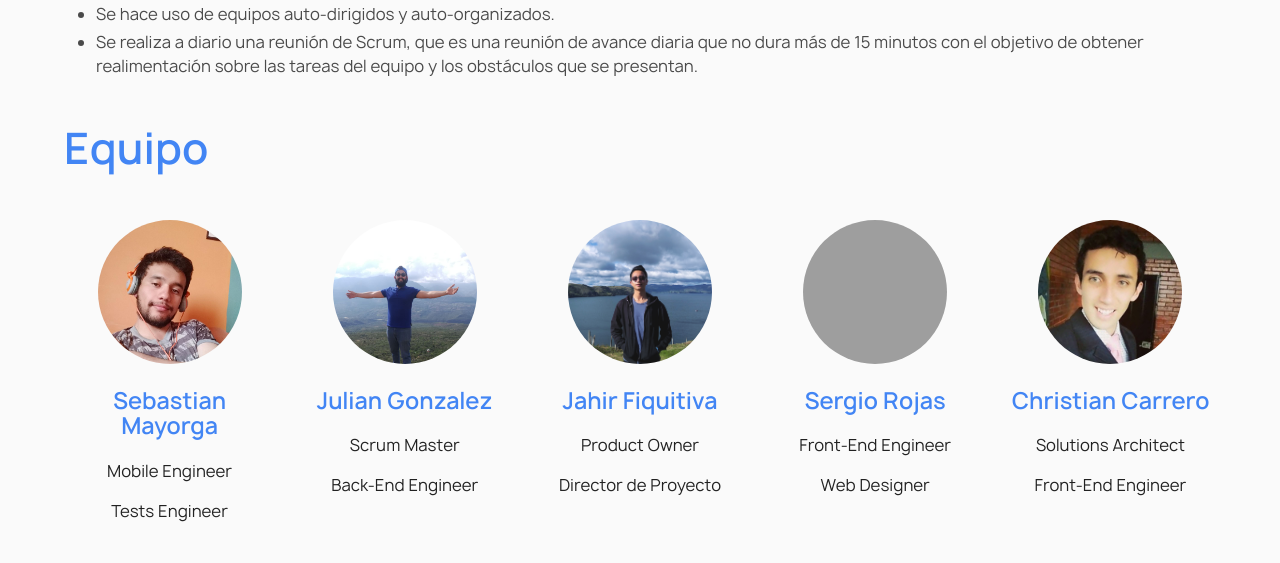
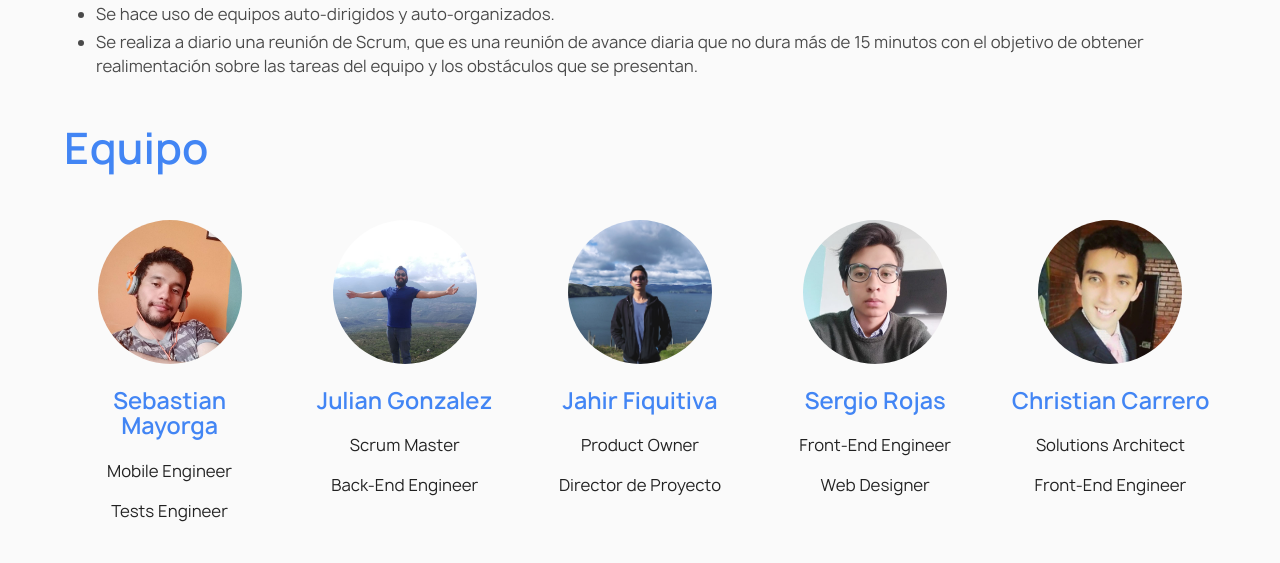
Before and after one commit to jahirfiquitiva/SoundWave, a Flask app: page / in a window 1280 px wide. Shown: the part 1250-1813 px from the top of the page. Run offline with Flask 2, Linux system fonts and the light colour scheme; some libraries are stand-ins or nearby versions; grey boxes are pictures that could not be loaded.

Commit message:
Update Sergio's photo. Compress photos

```diff
--- a/static/main.css
+++ b/static/main.css
@@ -195,7 +195,7 @@ h6, p {
 }
 
 #avatar-sergio {
-    background-image: url("https://avatars1.githubusercontent.com/u/24307023?v=3&u=5b427b2395b788024075cb6a1de6e1b2c5245935&s=400") !important;
+    background-image: url("../static/img/sergio.jpeg") !important;
     background-size: cover;
     background-repeat: no-repeat;
 }
```
Also changed, not shown: static/img/christian.jpg, static/img/jahir.jpeg, static/img/julian.jpeg, static/img/prev.png, static/img/sebastian.jpeg, static/img/sergio.jpeg (added).
